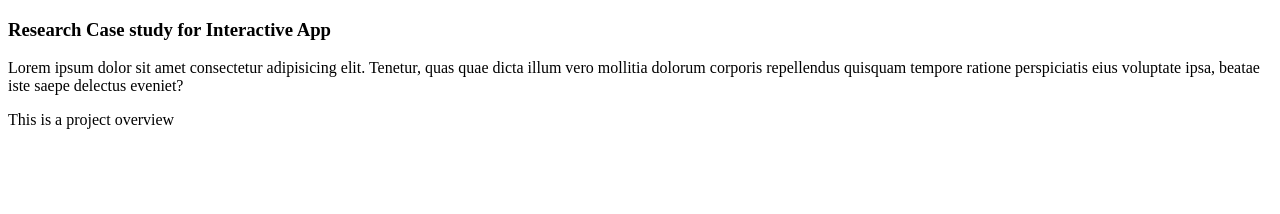
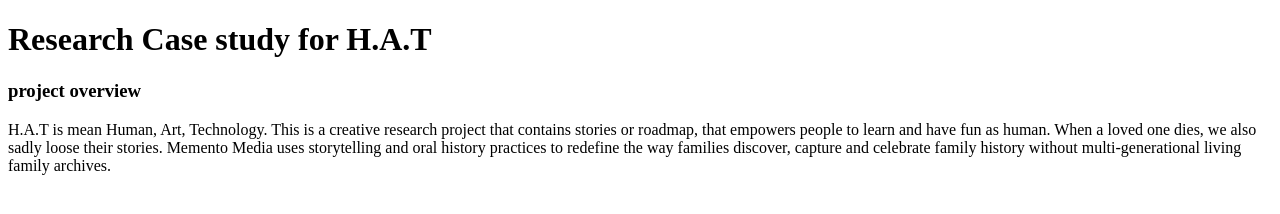
Before and after one commit to ITwhitecliffe/Interaction-Design, a plain HTML site: page index.html in a window 1280 px wide. Drawn offline with Linux system fonts and the light colour scheme.

Commit message:
add content

```diff
--- a/index.html
+++ b/index.html
@@ -7,8 +7,12 @@
     <title>Document</title>
 </head>
 <body>
-    <h3>Research Case study for Interactive App</h3>
-    <p>Lorem ipsum dolor sit amet consectetur adipisicing elit. Tenetur, quas quae dicta illum vero mollitia dolorum corporis repellendus quisquam tempore ratione perspiciatis eius voluptate ipsa, beatae iste saepe delectus eveniet?</p>
-    <P>This is a project overview</P>
+    <h1>Research Case study for H.A.T</h1>
+    <h3>project overview</h3>
+    <P>
+        H.A.T is mean Human, Art, Technology. This is a creative research project that contains stories or roadmap, that empowers people to learn and have fun as human.
+        When a loved one dies, we also sadly loose their stories.
+        Memento Media uses storytelling and oral history practices to redefine the way families discover, capture and celebrate family history without multi-generational living family archives.
+    </P>
 </body>
 </html>
```
